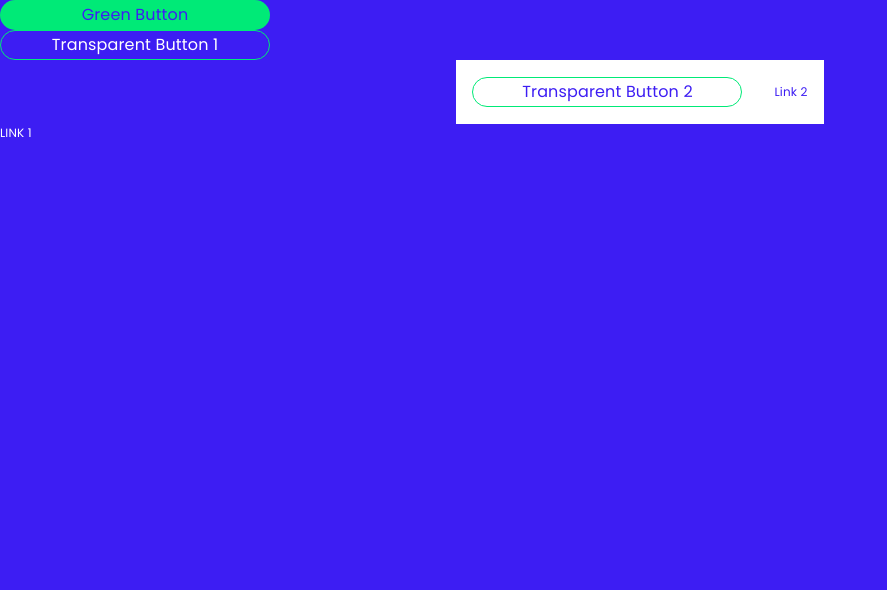
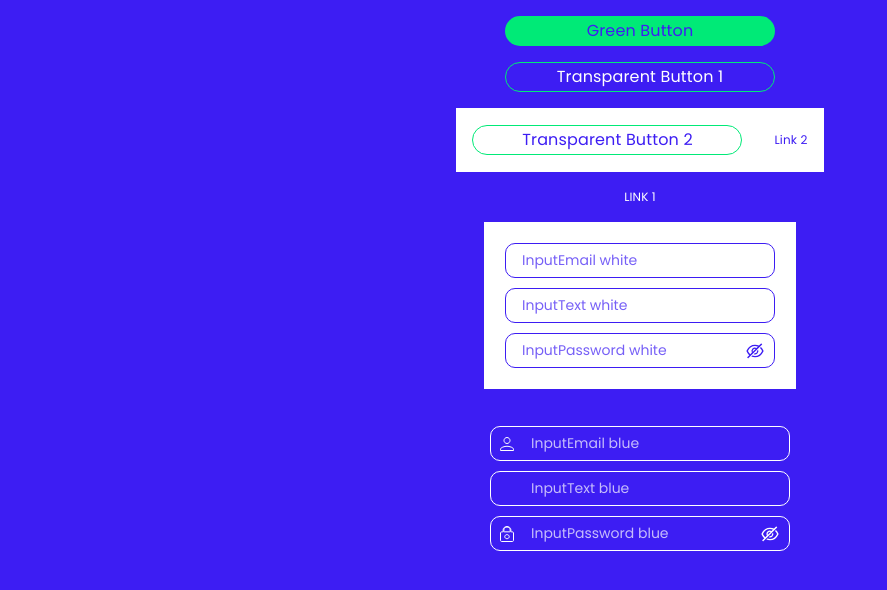
Before and after one commit to hernanortiz18/fast-delivery-src, a Next.js app in the folder fast-delivery-src/: page /palette in a window 1280 px wide. Shown: the top 590 px of the page, without its empty margins (0-887 px from the left). Built offline with nearby package versions, Linux system fonts and the light colour scheme.

Commit message:
feat: updates

```diff
--- a/fast-delivery-src/src/app/palette/page.tsx
+++ b/fast-delivery-src/src/app/palette/page.tsx
@@ -1,11 +1,37 @@
-import React from "react";
+"use client";
+import React, { useState } from "react";
 import "@/styles/buttons.css";
+import "@/styles/input.css";
+import InputEmail from "@/commons/InputEmail";
+import InputText from "@/commons/InputText";
+import InputPassword from "@/commons/InputPassword";
+import PswIcon from "@/components/PswIcon";
+import UserIcon from "@/components/UserIcon";
 
 function page() {
+  const [form, setForm] = useState({
+    inputText: "",
+    InputEmail: "",
+    InputPassword: "",
+  });
+  const handleChange = (e: React.ChangeEvent<HTMLInputElement>): void => {
+    setForm({ ...form, [e.target.name]: e.target.value });
+  };
+
   return (
     <div>
-      <button className="greenButton">Green Button</button>
-      <button className="transparentButton1">Transparent Button 1</button>
+      <button
+        className="greenButton"
+        style={{ display: "flex", margin: "1rem auto 1rem" }}
+      >
+        Green Button
+      </button>
+      <button
+        className="transparentButton1"
+        style={{ display: "flex", margin: "1rem auto 1rem" }}
+      >
+        Transparent Button 1
+      </button>
       <div
         style={{
           backgroundColor: "white",
@@ -22,7 +48,97 @@ function page() {
         <button className="transparentButton2">Transparent Button 2</button>
         <button className="link2">Link 2</button>
       </div>
-      <button className="link1">Link 1</button>
+      <button
+        className="link1"
+        style={{ display: "flex", margin: "1rem auto 1rem" }}
+      >
+        Link 1
+      </button>
+      <div
+        style={{
+          display: "flex",
+          flexDirection: "column",
+          width: "fit-content",
+          margin: "0 auto 1rem",
+          padding: "1rem",
+          backgroundColor: "white",
+          alignItems: "center",
+          justifyContent: "center",
+        }}
+      >
+        <InputEmail
+          className="inputWhite"
+          placeholder="InputEmail white"
+          name="inputWhite"
+          disabled={false}
+          onChange={handleChange}
+          value={form.InputEmail}
+        />
+        <InputText
+          className="inputWhite"
+          placeholder="InputText white"
+          name="inputWhite"
+          disabled={false}
+          onChange={handleChange}
+          value={form.inputText}
+        />
+        <InputPassword
+          className="inputWhite"
+          placeholder="InputPassword white"
+          name="inputWhite"
+          disabled={false}
+          onChange={handleChange}
+          value={form.InputPassword}
+        />
+      </div>
+      <div
+        style={{
+          display: "flex",
+          flexDirection: "column",
+          width: "fit-content",
+          margin: "0 auto 1rem",
+          padding: "1rem",
+
+          alignItems: "center",
+          justifyContent: "center",
+        }}
+      >
+        <div className="input-container">
+          <span className="icon-container">
+            <UserIcon />
+          </span>
+          <InputEmail
+            className="inputBlue"
+            placeholder="InputEmail blue"
+            name="inputWhite"
+            disabled={false}
+            onChange={handleChange}
+            value={form.InputEmail}
+          />
+        </div>
+
+        <InputText
+          className="inputBlue"
+          placeholder="InputText blue"
+          name="inputWhite"
+          disabled={false}
+          onChange={handleChange}
+          value={form.inputText}
+        />
+        <div className="input-container">
+          <span className="icon-container">
+            <PswIcon />
+          </span>
+          <InputPassword
+            className="inputBlue"
+            placeholder="InputPassword blue"
+            name="inputWhite"
+            disabled={false}
+            onChange={handleChange}
+            value={form.InputPassword}
+          />
+        </div>
+      </div>
     </div>
   );
 }
--- a/fast-delivery-src/src/commons/InputPassword.tsx
+++ b/fast-delivery-src/src/commons/InputPassword.tsx
@@ -43,11 +43,11 @@ function InputPassword({
         <span className="showPswIcon-container">
           {showPassword ? (
             <button className="showPswBtn" onClick={togglePasswordVisibility}>
-              <PswVisibleIcon className={""} />
+              <PswVisibleIcon className={className === "inputBlue" ? "white" : "#3D1DF3"}/>
             </button>
           ) : (
             <button className="showPswBtn" onClick={togglePasswordVisibility}>
-              <PswNoVisibleIcon className={""} />
+              <PswNoVisibleIcon className={className === "inputBlue" ? "white" : "#3D1DF3"}/>
             </button>
           )}
         </span>
--- a/fast-delivery-src/src/components/CreateAccountBox.tsx
+++ b/fast-delivery-src/src/components/CreateAccountBox.tsx
@@ -28,14 +28,16 @@ function CreateAccountBox() {
       <div className="headerBox">
         <IoArrowBackCircleOutline className="arrowIcon" />
         <div style={{ display: "flex", margin: "auto" }}>
-          <h1 className="title">Creá tu cuenta</h1>
+          <p className="title">Creá tu cuenta</p>
         </div>
       </div>
       <div className="boxStyle">
         <div style={{ width: "100%", display: "flex", flexDirection: "column", alignItems: "center", marginBottom: "20px", marginTop: "15px" }}>
+        <button>
           <div style={{ width: "95px", height: "95px", display: "flex", alignItems: "center", justifyContent: "center", border: "1px solid #3d1df3", borderRadius: "100px" }}>
             <CameraAddIcon />
           </div>
+        </button>
         </div>
         <form className="formContainer">
           <InputText
@@ -57,7 +59,7 @@ function CreateAccountBox() {
           <InputEmail
             className="inputWhite"
             placeholder="Email"
-            name="Email"
+            name="email"
             value={formData.email}
             disabled={false}
             onChange={handleChange}
@@ -73,7 +75,7 @@ function CreateAccountBox() {
           <InputPassword
             className="inputWhite"
             placeholder="Repetir Contraseña"
-            name="repeatPassword"
+            name="confirmPassword"
             value={formData.confirmPassword}
             disabled={false}
             onChange={handleChange}
@@ -82,7 +84,7 @@ function CreateAccountBox() {
             style={{ display: "flex", flexDirection: "column", gap: "0.5rem", marginTop: "20px", marginBottom: "5px" }}
           >
             <button className="greenButton">Crear</button>
-            <button className="link2" >Ya tenés una cuenta?</button>
+            <button className="link2">¿Ya tenés una cuenta?</button>
             <button className="transparentButton2">Iniciar Sesión</button>
           </div>
         </form>
--- a/fast-delivery-src/src/components/PswNoVisibleIcon.tsx
+++ b/fast-delivery-src/src/components/PswNoVisibleIcon.tsx
@@ -3,9 +3,8 @@ import React from "react";
 function PswNoVisibleIcon({ className }: {className: string}) {
   return (
     <svg
-      className={className}
       viewBox="0 0 1024 1024"
-      fill="white"
+      fill={className}
       height="20px"
       width="20px"
     >
--- a/fast-delivery-src/src/components/PswVisibleIcon.tsx
+++ b/fast-delivery-src/src/components/PswVisibleIcon.tsx
@@ -3,9 +3,8 @@ import React from "react";
 function PswVisibleIcon({className}: {className: string}) {
   return (
     <svg
-      className={className}
       viewBox="0 0 1024 1024"
-      fill="white"
+      fill={className}
       height="20px"
       width="20px"
     >
--- a/fast-delivery-src/src/styles/buttons.css
+++ b/fast-delivery-src/src/styles/buttons.css
@@ -12,6 +12,7 @@
   justify-content: center;
   font-family: "Poppins", sans-serif;
   letter-spacing: 0.15px;
+  font-weight: 400;
 }
 
 .greenButton:hover {
--- a/fast-delivery-src/src/styles/input.css
+++ b/fast-delivery-src/src/styles/input.css
@@ -32,11 +32,13 @@
   line-height: 24px;
   font-family: "Poppins", sans-serif;
   font-size: 14px;
+  font-weight: 400;
 }
 
 .inputBlue::placeholder {
   color: white;
-  opacity: 1;
+  opacity: 0.7;
+  font-weight: 400;
 }
 
 .inputWhite {
@@ -51,12 +53,13 @@
   line-height: 24px;
   font-family: "Poppins", sans-serif;
   font-size: 14px;
-
+  font-weight: 400;
 }
 
 .inputWhite::placeholder {
   color: #3D1DF3;
-  opacity: 1;
+  opacity: 0.7;
+  font-weight: 400;
 }
 
 .showPswBtnWhite {
@@ -71,3 +74,12 @@
 .showPswBtnWhite:hover {
   cursor: pointer;
 }
+
+.inputWhite .showPswBtn {
+  font-family: "Poppins", sans-serif;
+  font-size: 12px;
+  margin-top: 0;
+  margin-left: 5px;
+  text-decoration: underline;
+  color: rgba(61, 29, 243, 1);
+}
```
Also changed, not shown: fast-delivery-src/src/styles/box.css (+6 -5 lines).
